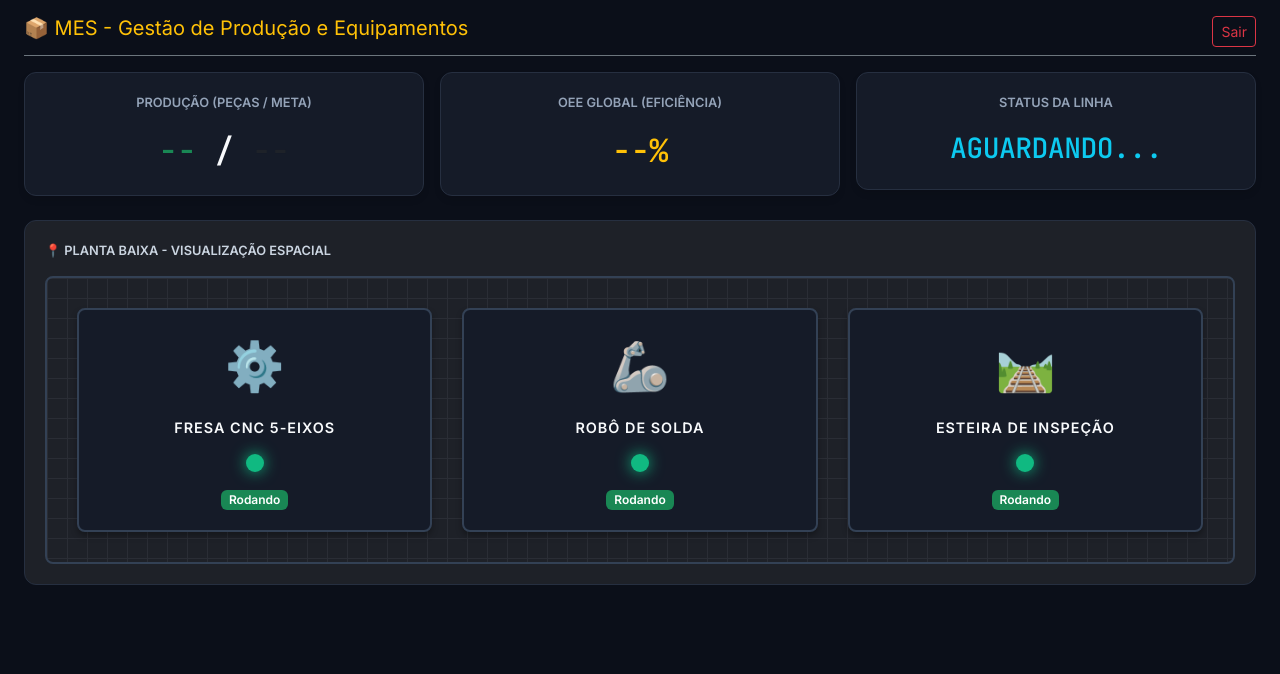
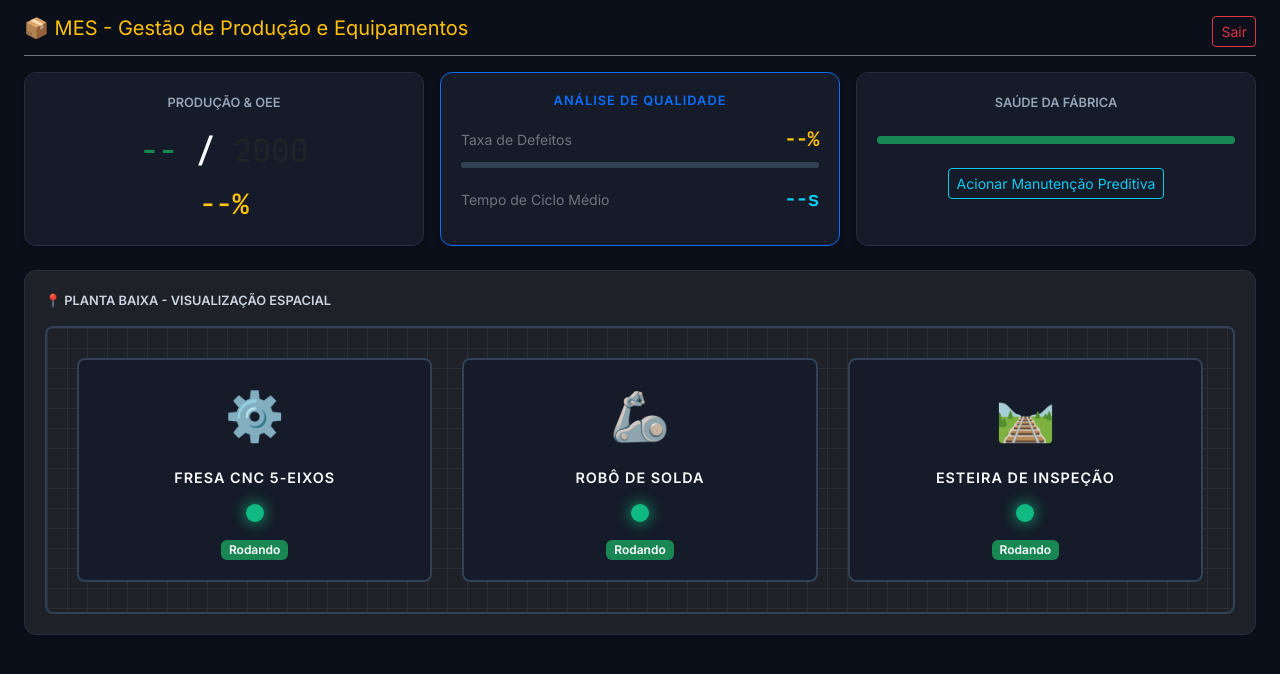
Before and after one commit to luizasilva08/seguranca-da-informacao, a Flask app: template templates/mes.html in a window 1280 px wide. Shown: the top 674 px of the page. Run offline with Flask 3, Linux system fonts and the light colour scheme; the template is opened without the code that fills it, so the values that code supplies are empty.

Commit message:
Sistema MES (Supervisor)

```diff
--- a/templates/mes.html
+++ b/templates/mes.html
@@ -1,8 +1,8 @@
 <!DOCTYPE html>
-<html lang="pt-BR">
+<html lang="pt-PT">
 <head>
     <meta charset="UTF-8">
-    <title>MES | Controle de Manufatura</title>
+    <title>MES | Controlo de Manufatura</title>
     <link href="https://cdn.jsdelivr.net/npm/bootstrap@5.3.0/dist/css/bootstrap.min.css" rel="stylesheet">
     <link href="https://fonts.googleapis.com/css2?family=Inter:wght@400;600&family=JetBrains+Mono:wght@500;700&display=swap" rel="stylesheet">
     <style>
@@ -12,62 +12,22 @@
         .panel { background: var(--panel-bg); border: 1px solid var(--border-color); border-radius: 12px; padding: 20px; box-shadow: 0 4px 6px rgba(0,0,0,0.1); }
         .panel-header { font-size: 0.8rem; text-transform: uppercase; color: #94a3b8; font-weight: 600; margin-bottom: 15px;}
 
-        /* NOVO LAYOUT: PLANTA BAIXA DA FÁBRICA */
-        .chao-de-fabrica-container {
-            background-color: #1e2128;
-            border: 1px solid var(--border-color);
-            border-radius: 12px;
-            padding: 20px;
-        }
+        .chao-de-fabrica-container { background-color: #1e2128; border: 1px solid var(--border-color); border-radius: 12px; padding: 20px; }
+        .planta-fabrica { display: grid; grid-template-columns: repeat(3, 1fr); gap: 30px; padding: 30px; background-image: linear-gradient(#2a2d35 1px, transparent 1px), linear-gradient(90deg, #2a2d35 1px, transparent 1px); background-size: 20px 20px; border: 2px solid #334155; border-radius: 8px; }
 
-        .planta-fabrica {
-            display: grid;
-            grid-template-columns: repeat(3, 1fr);
-            gap: 30px;
-            padding: 30px;
-            background-image:
-                linear-gradient(#2a2d35 1px, transparent 1px),
-                linear-gradient(90deg, #2a2d35 1px, transparent 1px);
-            background-size: 20px 20px;
-            border: 2px solid #334155;
-            border-radius: 8px;
-        }
-
-        .maquina-bloco {
-            background-color: #151b28;
-            border: 2px solid #334155;
-            border-radius: 8px;
-            padding: 20px;
-            text-align: center;
-            position: relative;
-            transition: all 0.3s ease;
-            box-shadow: 0 4px 6px rgba(0,0,0,0.3);
-        }
-
+        .maquina-bloco { background-color: #151b28; border: 2px solid #334155; border-radius: 8px; padding: 20px; text-align: center; position: relative; transition: all 0.3s ease; }
         .icone-maq { font-size: 3rem; margin-bottom: 15px; }
         .nome-maq { font-weight: 600; color: #f8fafc; font-size: 0.9rem; letter-spacing: 1px; margin-bottom: 5px; }
 
-        /* LUZ DE STATUS E ANIMAÇÃO */
-        .status-luz {
-            width: 18px;
-            height: 18px;
-            border-radius: 50%;
-            margin: 15px auto 10px auto;
-            transition: all 0.3s ease;
-        }
+        .status-luz { width: 18px; height: 18px; border-radius: 50%; margin: 15px auto 10px auto; transition: all 0.3s ease; }
         .status-luz.verde { background-color: #10b981; box-shadow: 0 0 15px #10b981; }
 
-        @keyframes piscar-emergencia {
-            0% { background-color: #151b28; border-color: #ef4444; box-shadow: 0 0 10px rgba(239,68,68,0.2); }
-            50% { background-color: #450a0a; border-color: #ef4444; box-shadow: 0 0 30px rgba(239,68,68,0.8); }
-            100% { background-color: #151b28; border-color: #ef4444; box-shadow: 0 0 10px rgba(239,68,68,0.2); }
-        }
-
+        @keyframes piscar-emergencia { 0%, 100% { background-color: #151b28; border-color: #ef4444; box-shadow: 0 0 10px rgba(239,68,68,0.2); } 50% { background-color: #450a0a; border-color: #ef4444; box-shadow: 0 0 30px rgba(239,68,68,0.8); } }
         .em-alarme { animation: piscar-emergencia 1s infinite !important; }
         .em-alarme .status-luz { background-color: #ef4444 !important; box-shadow: 0 0 20px #ef4444 !important; }
 
-        .tela-sirene { border: 2px solid #ef4444; animation: flash-bg 1s infinite; }
-        @keyframes flash-bg { 50% { background-color: rgba(239, 68, 68, 0.1); } }
+        .barra-saude-container { width: 100%; background-color: #334155; border-radius: 4px; height: 8px; margin-top: 15px; }
+        .barra-saude { height: 8px; border-radius: 4px; transition: width 0.5s; }
     </style>
 </head>
 <body>
@@ -79,36 +39,61 @@
     </div>
 
     <div class="row g-3 mb-4">
-        <div class="col-md-4"><div class="panel text-center"><div class="panel-header">PRODUÇÃO (PEÇAS / META)</div><div class="data-value fs-2"><span id="pecas" class="text-success">--</span> / <span id="meta" class="text-muted">--</span></div></div></div>
-        <div class="col-md-4"><div class="panel text-center" id="painel-oee"><div class="panel-header">OEE GLOBAL (EFICIÊNCIA)</div><div class="data-value fs-2 text-warning" id="oee">--%</div></div></div>
-        <div class="col-md-4"><div class="panel text-center" id="painel-status"><div class="panel-header">STATUS DA LINHA</div><div class="data-value fs-3 text-info" id="status-linha">AGUARDANDO...</div></div></div>
+        <div class="col-md-4">
+            <div class="panel text-center h-100">
+                <div class="panel-header">PRODUÇÃO & OEE</div>
+                <div class="data-value fs-2"><span id="pecas" class="text-success">--</span> / <span class="text-muted">2000</span></div>
+                <div class="data-value fs-3 text-warning mt-2" id="oee">--%</div>
+            </div>
+        </div>
+
+        <div class="col-md-4">
+            <div class="panel border-primary h-100">
+                <h6 class="text-primary mb-3 text-center" style="font-size: 0.8rem; letter-spacing: 1px; font-weight: 600;">ANÁLISE DE QUALIDADE</h6>
+                <div class="d-flex justify-content-between align-items-center mb-2">
+                    <span class="text-secondary small">Taxa de Defeitos</span>
+                    <span id="taxa-defeitos" class="fw-bold fs-5 text-warning data-value">--%</span>
+                </div>
+                <div class="progress mb-3" style="height: 6px; background-color: #334155;">
+                    <div id="barra-defeitos" class="progress-bar bg-warning" role="progressbar" style="width: 0%;"></div>
+                </div>
+                <div class="d-flex justify-content-between align-items-center mt-3">
+                    <span class="text-secondary small">Tempo de Ciclo Médio</span>
+                    <span id="tempo-ciclo" class="fw-bold fs-5 text-info data-value">--s</span>
+                </div>
+            </div>
+        </div>
+
+        <div class="col-md-4">
+            <div class="panel text-center h-100">
+                <div class="panel-header">SAÚDE DA FÁBRICA</div>
+                <div class="barra-saude-container mt-4"><div id="saude-geral" class="barra-saude bg-success" style="width: 100%;"></div></div>
+                <button class="btn btn-sm btn-outline-info mt-4" onclick="realizarManutencao()">Acionar Manutenção Preditiva</button>
+            </div>
+        </div>
     </div>
 
     <div class="chao-de-fabrica-container">
         <div class="panel-header mb-3" style="color: #cbd5e1;">📍 Planta Baixa - Visualização Espacial</div>
         <div class="planta-fabrica">
-
             <div id="maq-1" class="maquina-bloco">
                 <div class="icone-maq">⚙️</div>
                 <div class="nome-maq">FRESA CNC 5-EIXOS</div>
                 <div id="luz-maq-1" class="status-luz verde"></div>
                 <span id="texto-maq-1" class="badge bg-success mt-2">Rodando</span>
             </div>
-
             <div id="maq-2" class="maquina-bloco">
                 <div class="icone-maq">🦾</div>
                 <div class="nome-maq">ROBÔ DE SOLDA</div>
                 <div id="luz-maq-2" class="status-luz verde"></div>
                 <span id="texto-maq-2" class="badge bg-success mt-2">Rodando</span>
             </div>
-
             <div id="maq-3" class="maquina-bloco">
                 <div class="icone-maq">🛤️</div>
                 <div class="nome-maq">ESTEIRA DE INSPEÇÃO</div>
                 <div id="luz-maq-3" class="status-luz verde"></div>
                 <span id="texto-maq-3" class="badge bg-success mt-2">Rodando</span>
             </div>
-
         </div>
     </div>
 </div>
@@ -120,24 +105,28 @@
             const data = await res.json();
 
             document.getElementById('pecas').innerText = data.pecas_produzidas;
-            document.getElementById('meta').innerText = data.meta;
             document.getElementById('oee').innerText = data.oee.toFixed(1) + "%";
 
-            const painelStatus = document.getElementById('painel-status');
-            const txtStatus = document.getElementById('status-linha');
+            // Qualidade
+            document.getElementById('taxa-defeitos').innerText = data.taxa_defeitos.toFixed(1) + "%";
+            document.getElementById('barra-defeitos').style.width = data.taxa_defeitos + "%";
+            if (data.taxa_defeitos > 5.0) {
+                document.getElementById('taxa-defeitos').className = "fw-bold fs-5 text-danger data-value";
+                document.getElementById('barra-defeitos').className = "progress-bar bg-danger";
+            } else {
+                document.getElementById('taxa-defeitos').className = "fw-bold fs-5 text-success data-value";
+                document.getElementById('barra-defeitos').className = "progress-bar bg-success";
+            }
+            document.getElementById('tempo-ciclo').innerText = data.tempo_ciclo.toFixed(1) + "s";
 
-            // Controlo do Alarme Geral do Painel Superior
-            if (data.alarme_ativo) {
-                painelStatus.className = "panel text-center tela-sirene";
-                txtStatus.className = "data-value fs-3 text-danger";
-                txtStatus.innerText = "PARADA GERAL (ALARME)";
-            } else {
-                painelStatus.className = "panel text-center";
-                txtStatus.className = "data-value fs-3 text-success";
-                txtStatus.innerText = "OPERAÇÃO CONTÍNUA";
-            }
+            // Saúde
+            const barra = document.getElementById('saude-geral');
+            barra.style.width = data.saude_maquina + "%";
+            if(data.saude_maquina > 70) barra.className = "barra-saude bg-success";
+            else if(data.saude_maquina > 30) barra.className = "barra-saude bg-warning";
+            else barra.className = "barra-saude bg-danger";
 
-            // A LÓGICA CORRIGIDA: Adiciona e REMOVE o alarme dinamicamente das máquinas
+            // Máquinas e Alarmes
             data.maquinas.forEach((m, index) => {
                 const num = index + 1;
                 const maqBloco = document.getElementById('maq-' + num);
@@ -148,19 +137,20 @@
                 textoMaq.className = `badge bg-${m.cor} mt-2`;
 
                 if (data.alarme_ativo) {
-                    // Liga o Alarme
                     maqBloco.classList.add('em-alarme');
                     luzMaq.classList.remove('verde');
                 } else {
-                    // Desliga o Alarme e restaura ao estado normal
                     maqBloco.classList.remove('em-alarme');
                     luzMaq.classList.add('verde');
                 }
             });
-        } catch(e) {
-            console.error("Erro na atualização do MES:", e);
-        }
+        } catch(e) { console.error("Erro MES:", e); }
     }, 2000);
+
+    async function realizarManutencao() {
+        await fetch('/api/manutencao', { method: 'POST' });
+        alert("Manutenção concluída. Saúde da fábrica reposta para 100%.");
+    }
 </script>
 </body>
 </html>
```
